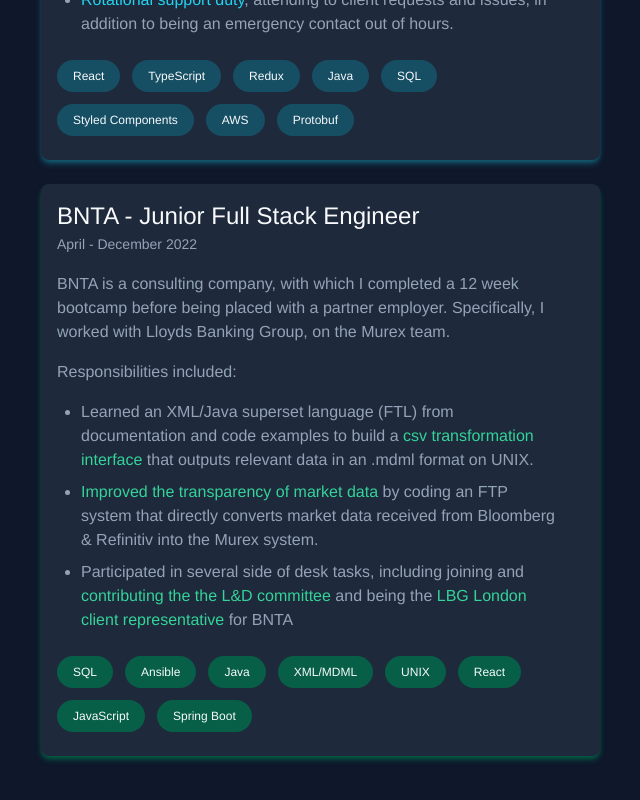
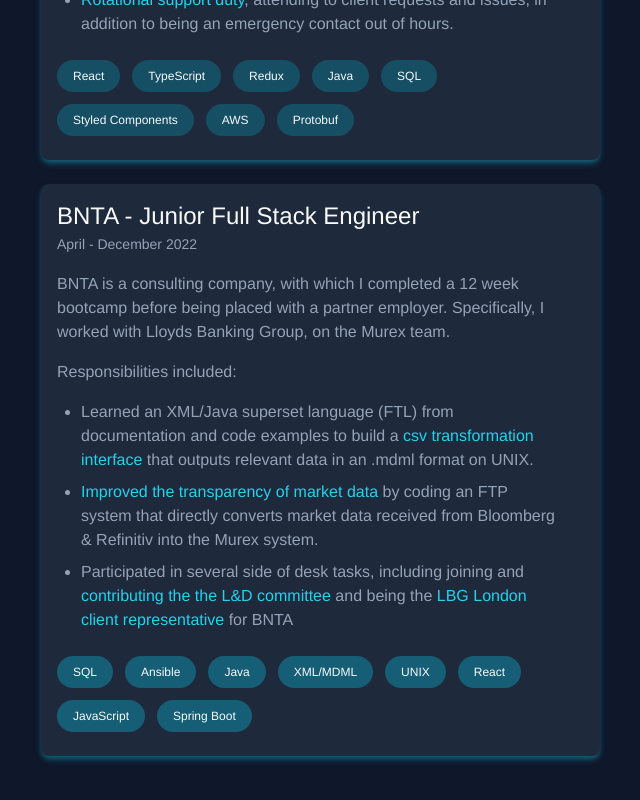
Before and after one commit to LMBroadhurst/CRYPTO_SUPERAPP, a Next.js app: page / in a window 1280 px wide. Shown: the part 1088-1888 px from the top of the page, without its empty margins (615-1255 px from the left). Built offline with nearby package versions, Linux system fonts and the light colour scheme.

Commit message:
changing emerald

```diff
--- a/components/home/Experience/BNTA.tsx
+++ b/components/home/Experience/BNTA.tsx
@@ -8,7 +8,7 @@ const BNTA = () => {
   return (
     <section
       className='bg-slate-800 rounded-lg p-4 flex flex-col gap-4
-        shadow-md shadow-emerald-800'
+        shadow-md shadow-cyan-800'
       >
         <section>
           <h3 className='text-2xl font-medium'>BNTA - Junior Full Stack Engineer</h3>
@@ -20,16 +20,16 @@ const BNTA = () => {
 
         <span className='text-slate-400'>Responsibilities included:</span>
         <ul className='list-disc list-outside px-6 flex flex-col gap-2 text-slate-400'>
-          <li>Learned an XML/Java superset language (FTL) from documentation and code examples to build a <span className='text-emerald-400'>csv transformation interface</span> that outputs relevant data in an .mdml format on UNIX.</li>
-          <li><span className='text-emerald-400'>Improved the transparency of market data</span> by coding an FTP system that directly converts market data received from Bloomberg & Refinitiv into the Murex system.</li>
-          <li>Participated in several side of desk tasks, including joining and <span className='text-emerald-400'>contributing the the L&D committee</span> and being the <span className='text-emerald-400'>LBG London client representative</span> for BNTA</li>
+          <li>Learned an XML/Java superset language (FTL) from documentation and code examples to build a <span className='text-cyan-400'>csv transformation interface</span> that outputs relevant data in an .mdml format on UNIX.</li>
+          <li><span className='text-cyan-400'>Improved the transparency of market data</span> by coding an FTP system that directly converts market data received from Bloomberg & Refinitiv into the Murex system.</li>
+          <li>Participated in several side of desk tasks, including joining and <span className='text-cyan-400'>contributing the the L&D committee</span> and being the <span className='text-cyan-400'>LBG London client representative</span> for BNTA</li>
         </ul>
 
         <section className='flex flex-col gap-4 py-2'>
           <section>
             <ul className='flex flex-row gap-3 flex-wrap'>
               {
-                technologies.map((tech) => <Chip key={tech} bgColour={'bg-emerald-800'}>{tech}</Chip>)
+                technologies.map((tech) => <Chip key={tech} bgColour={'bg-cyan-800'}>{tech}</Chip>)
               }
             </ul>
           </section>
```
